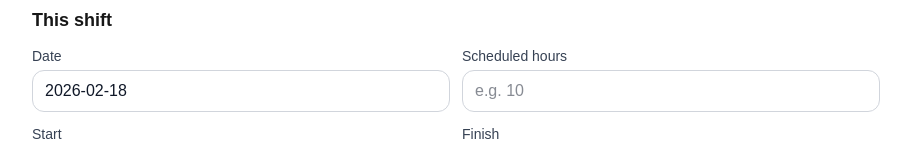
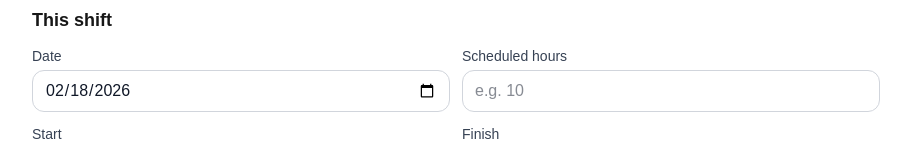
Before and after one commit to phil18019/wage-app, a Next.js app: page / in a window 1280 px wide. Shown: the part 144-292 px from the top of the page, without its empty margins (184-1095 px from the left). Built offline with nearby package versions, Linux system fonts and the light colour scheme.

Commit message:
Default date to today on home screen

```diff
--- a/app/page.tsx
+++ b/app/page.tsx
@@ -438,7 +438,12 @@ const input =
         <div className="grid grid-cols-1 sm:grid-cols-2 gap-3">
           <div>
             <div className={label}>Date</div>
-            <input className={input} value={date} onChange={(e) => setDate(e.target.value)} placeholder="YYYY-MM-DD" />
+            <input
+  type="date"
+  className={input}
+  value={date}
+  onChange={(e) => setDate(e.target.value)}
+/>
           </div>
 
           <div>
```
Lines whose indentation alone changed are shown as unchanged.
